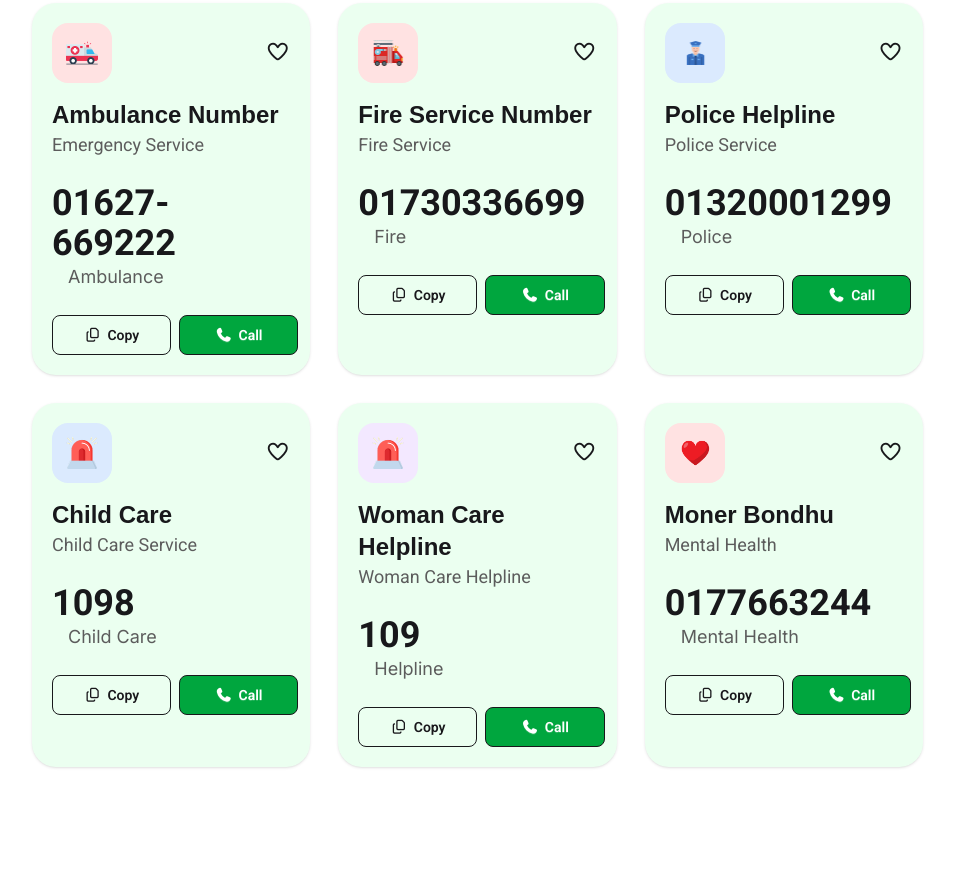
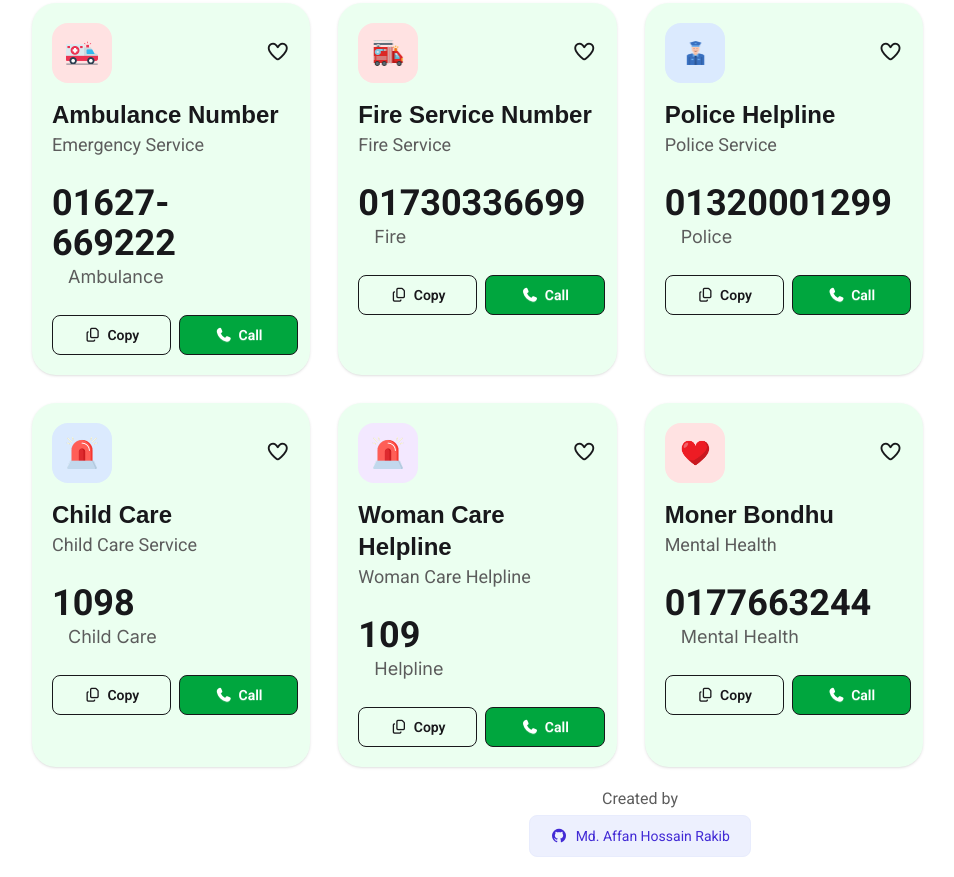
Before and after one commit to AffanHossainRakib/ph-assignment5, a plain HTML site: page index.html in a window 1280 px wide. Shown: the part 809-1686 px from the top of the page, without its empty margins (0-954 px from the left). Before the commit the page ends 1656 px from the top, so only its background shows below. Drawn offline with nearby package versions, Linux system fonts and the light colour scheme; a web font is replaced by a local one.

Commit message:
feat: footer added

```diff
--- a/index.html
+++ b/index.html
@@ -394,10 +394,13 @@
     </div>
   </main>
 
-  <footer>
-    <div class="h-20">
-
-    </div>
+  <footer class="min-h-14 flex flex-col justify-center items-center my-5 gap-1 roboto-font">
+    <p class="text-[#5C5C5C]">Created by</p>
+    <a href="https://github.com/AffanHossainRakib" target="_blank" rel="noopener noreferrer">
+      <div class="badge badge-soft badge-primary text-center p-5 mx-4">
+        <i class="fa-brands fa-github"></i> Md. Affan Hossain Rakib
+      </div>
+    </a>
   </footer>
 
   <script src="scripts/script.js"></script>
```
